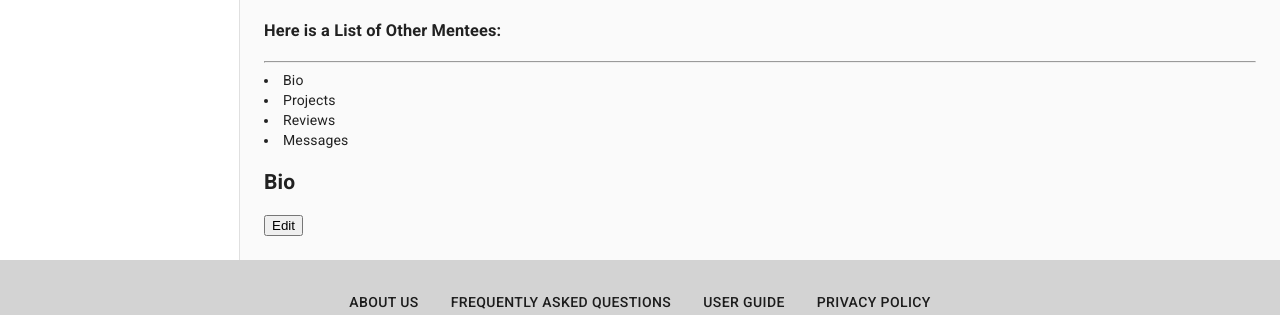
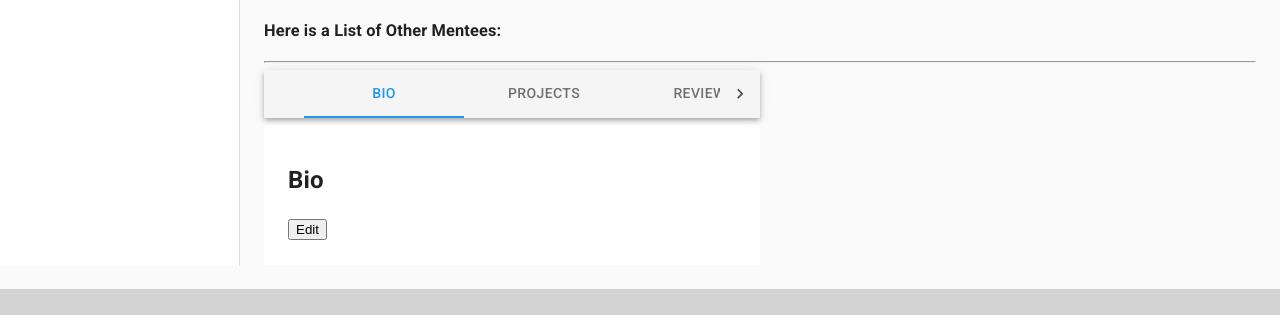
Before and after one commit to beb-at-ga/project3, a React (Create React App) app in the folder client/: page /profile in a window 1280 px wide. Shown: the part 534-849 px from the top of the page. Built offline with nearby package versions, Linux system fonts and the light colour scheme.

Commit message:
Began to use material-ui for the tabs on profile page

```diff
--- a/client/src/components/pages/profile/NewProjectForm.jsx
+++ b/client/src/components/pages/profile/NewProjectForm.jsx
@@ -0,0 +1,5 @@
+import React from 'react';
+
+class NewProjectForm extends React.Component {
+
+}
--- a/client/src/components/pages/profile/ProfileDetails.jsx
+++ b/client/src/components/pages/profile/ProfileDetails.jsx
@@ -1,4 +1,5 @@
-import React from 'react';
+// Needed for program
+import React, { useState } from 'react';
 import axios from 'axios';
 import Bio from './Bio';
 import Projects from './Projects';
@@ -7,112 +8,90 @@
 import BioEdit from './BioEdit';
 import BASE_URL from '../../../constants';
 
-class ProfileDetails extends React.Component {
-  state = {
-    currentTab: 'bio'
+// Needed for material-ui
+import PropTypes from 'prop-types';
+import { makeStyles, useTheme } from '@material-ui/core/styles';
+import AppBar from '@material-ui/core/AppBar';
+import Tabs from '@material-ui/core/Tabs';
+import Tab from '@material-ui/core/Tab';
+import Typography from '@material-ui/core/Typography';
+import Box from '@material-ui/core/Box';
+
+function TabPanel(props) {
+  const { children, value, index, ...other } = props;
+
+  return (
+    <Typography
+      component="div"
+      role="tabpanel"
+      hidden={value !== index}
+      id={`scrollable-auto-tabpanel-${index}`}
+      aria-labelledby={`scrollable-auto-tab-${index}`}
+      {...other}
+    >
+      <Box p={3}>{children}</Box>
+    </Typography>
+  );
 }
 
-  changeContentToBio = (e) => {
-    // update the state to render the correct component
-    this.setState({
-      currentTab: 'bio'
-    })
+TabPanel.propTypes = {
+  children: PropTypes.node,
+  index: PropTypes.any.isRequired,
+  value: PropTypes.any.isRequired,
+};
+
+function a11yProps(index) {
+  return {
+    id: `scrollable-auto-tab-${index}`,
+    'aria-controls': `scrollable-auto-tabpanel-${index}`,
+  };
 }
 
-  changeContentToReviews = (e) => {
-    // update the state to render the correct component
-    this.setState({
-      currentTab: 'reviews'
-    })
-  }
+const useStyles = makeStyles(theme => ({
+  root: {
+    flexGrow: 1,
+    backgroundColor: theme.palette.background.paper,
+    width: '50%',
+  },
+}));
 
-  changeContentToMessages = (e) => {
-    // update the state to render the correct component
-    this.setState({
-      currentTab: 'messages'
-    })
-  }
+export default function ScrollableTabsButtonAuto() {
+  const classes = useStyles();
+  const [value, setValue] = React.useState(0);
 
-  changeContentToProjects = (e) => {
-    // update the state to render the correct component
-    this.setState({
-      currentTab: 'projects'
-    })
-  }
-
-  changeContentToEditBio = (e) => {
-    // Take me to the BioEdit component
-    this.setState({
-      currentTab: 'editBio'
-    })
-  }
-
-  editBio = (e) => {
-    // Take me to the BioEdit component
-    this.setState({
-      currentTab: 'editBio'
-    })
-  }
-
-  updateBio = (text) => {
-    let body = {
-      bio: text
-    }
-    // Save the new bio into the users db credentials
-    axios.put(`${BASE_URL}/profiles/${this.props.user._id}`, body, {
-      headers: { 'Authorization': `Bearer ${localStorage.getItem('authToken')}` }
-    })
-      .then(response => {
-        console.log(response);
-        // saving the new token so that the user's edits will be rendered
-        localStorage.setItem('authToken', response.data.token);
-        this.props.updateUser();
-
-        // Go back to the Bio component that just shows the text
-        this.setState({
-          currentTab: 'bio'
-        })
-        console.log("All done master!")
-      })
-  }
-
-  render() {
-    let content;
-
-    switch (this.state.currentTab) {
-      case 'bio':
-        content = <Bio userBio={this.props.user ? this.props.user.bio : ''} editBio={this.editBio} />
-        break;
-      case 'reviews':
-        content = <Reviews />
-        break;
-      case 'editBio':
-        content = <BioEdit value={this.props.user ? this.props.user.bio : ''} updateBio={this.updateBio} />
-        break;
-      case 'projects':
-        content = <Projects user={this.props.user} />
-        break;
-      case 'messages':
-        content = <Messages />
-        break;
-      default:
-        content = <div>You should not get here - check spelling</div>
+  function handleChange(event, newValue) {
+    setValue(newValue);
   }
 
   return (
-      <div className="profileDetails">
-        <span>
-          <li onClick={this.changeContentToBio}>Bio</li>
-          <li onClick={this.changeContentToProjects}>Projects</li>
-          <li onClick={this.changeContentToReviews}>Reviews</li>
-          <li onClick={this.changeContentToMessages}>Messages</li>
-        </span>
-        <div>
-          {content}
+    <div className={classes.root}>
+      <AppBar position="static" color="default">
+        <Tabs
+          value={value}
+          onChange={handleChange}
+          indicatorColor="primary"
+          textColor="primary"
+          variant="scrollable"
+          aria-label="scrollable auto tabs example"
+        >
+          <Tab label="Bio" {...a11yProps(0)} />
+          <Tab label="Projects" {...a11yProps(1)} />
+          <Tab label="Reviews" {...a11yProps(2)} />
+          <Tab label="Messages" {...a11yProps(3)} />
+        </Tabs>
+      </AppBar>
+      <TabPanel value={value} index={0} >
+      <Bio />
+      </TabPanel>
+      <TabPanel value={value} index={1} >
+        <Projects />
+      </TabPanel>
+      <TabPanel value={value} index={2} >
+        <Reviews />
+      </TabPanel>
+      <TabPanel value={value} index={3} >
+        <Messages />
+      </TabPanel>
     </div>
-      </div>
-    )
+  );
 }
-}
-
-export default ProfileDetails
--- a/client/src/components/pages/profile/Projects.jsx
+++ b/client/src/components/pages/profile/Projects.jsx
@@ -1,15 +1,28 @@
 import React from 'react'
 
-const Projects = props => {
-	return (
-		<div>
-			<h2>Projects</h2>
+class Projects extends React.Component {
+	// state = {
+	// 	projects: []
+	// }
+
+	// componentDidMount() {
+	// 	this.getProjects()
+	// }
+
+	// getProjects = () => {
+
+    // }
+    // <button onClick={props.editBio}>Edit</button>
+
+	render() {
+		return (
 			<div>
-				{props.user.projects}
+				<h2>Projects</h2>
+
 			</div>
-			<button onClick={props.editBio}>Edit</button>
-		</div>
-	)
+		)
+	}
+
 }
 
 export default Projects
```
Lines whose indentation alone changed are shown as unchanged.
